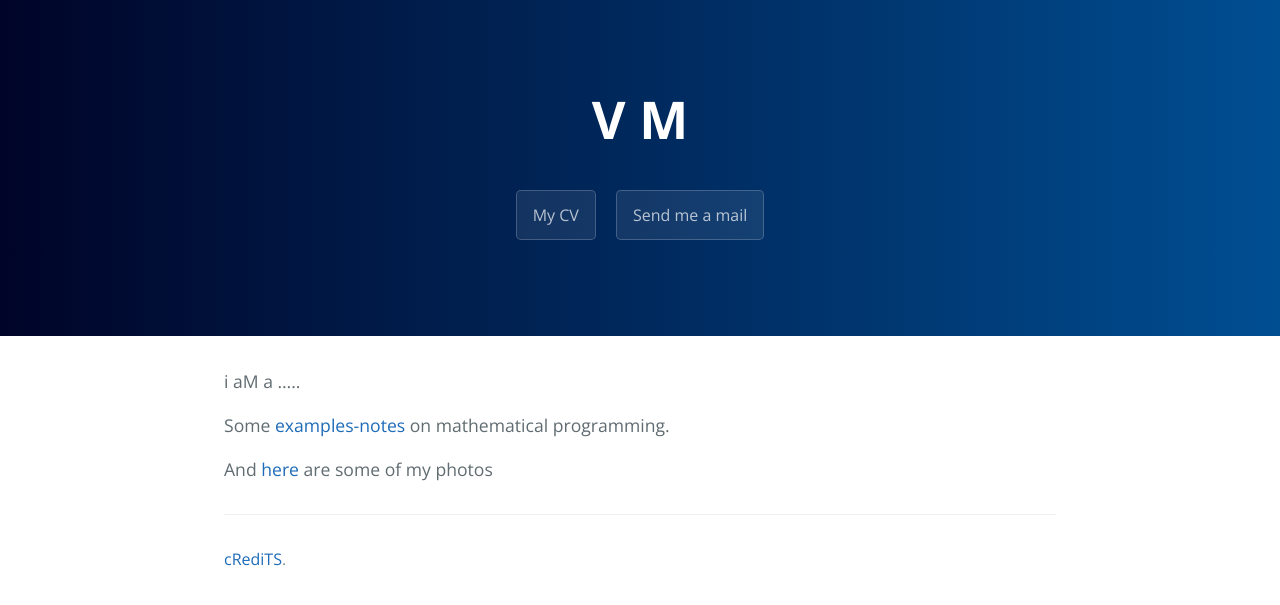
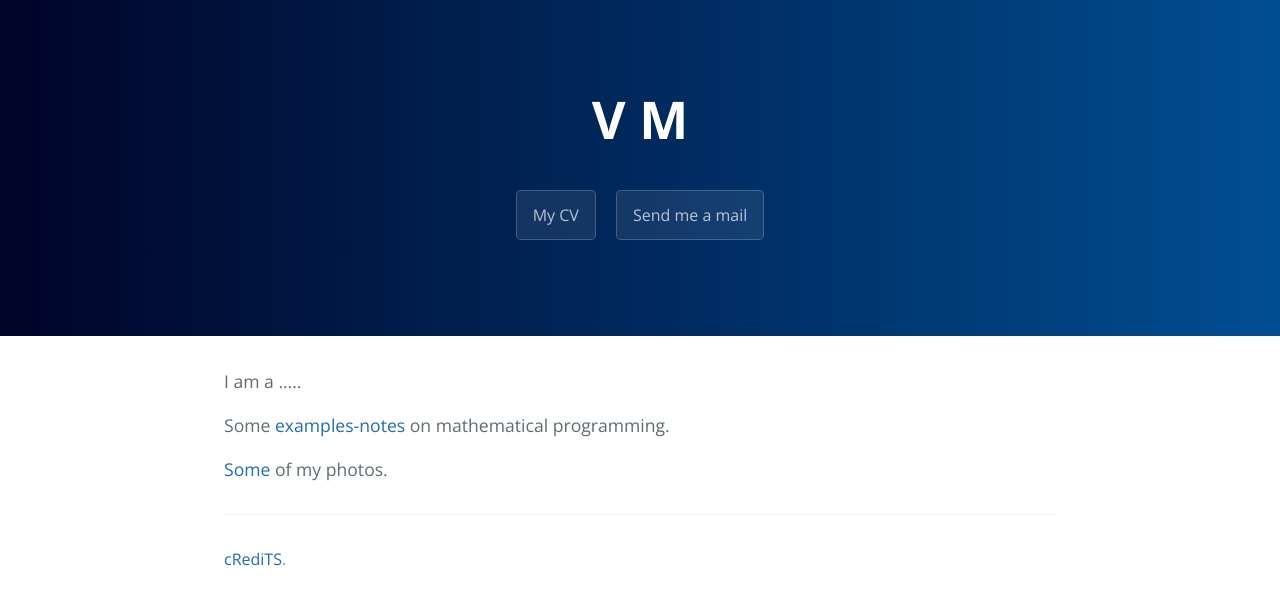
Before and after one commit to vlmeg/vlmeg.github.io, a Jekyll site: the page built from index.md, in a window 1280 px wide. Shown: the top 605 px of the page. Built offline with Jekyll 4.4.1, drawn with Linux system fonts in a browser that asks for light colours; the repository's description, which GitHub fills in, is left out.

Commit message:
Update index.md

```diff
--- a/index.md
+++ b/index.md
@@ -3,19 +3,19 @@ layout: default
 ---
 
 
-i aM a .....
+I am a .....
 
 
 
 
 Some [examples-notes](math_prog) on mathematical programming.
 
-And [here](vlmeg.eu3.biz) are some of my photos
+[Some](vlmeg.eu3.biz) of my photos.
 
 
 
 <!---
-[Here](vlmeg.eu3.biz) are some of my photos.
+[Some](vlmeg.eu3.biz) of my photos.
 --->
 <!---
 [...](test)
```
